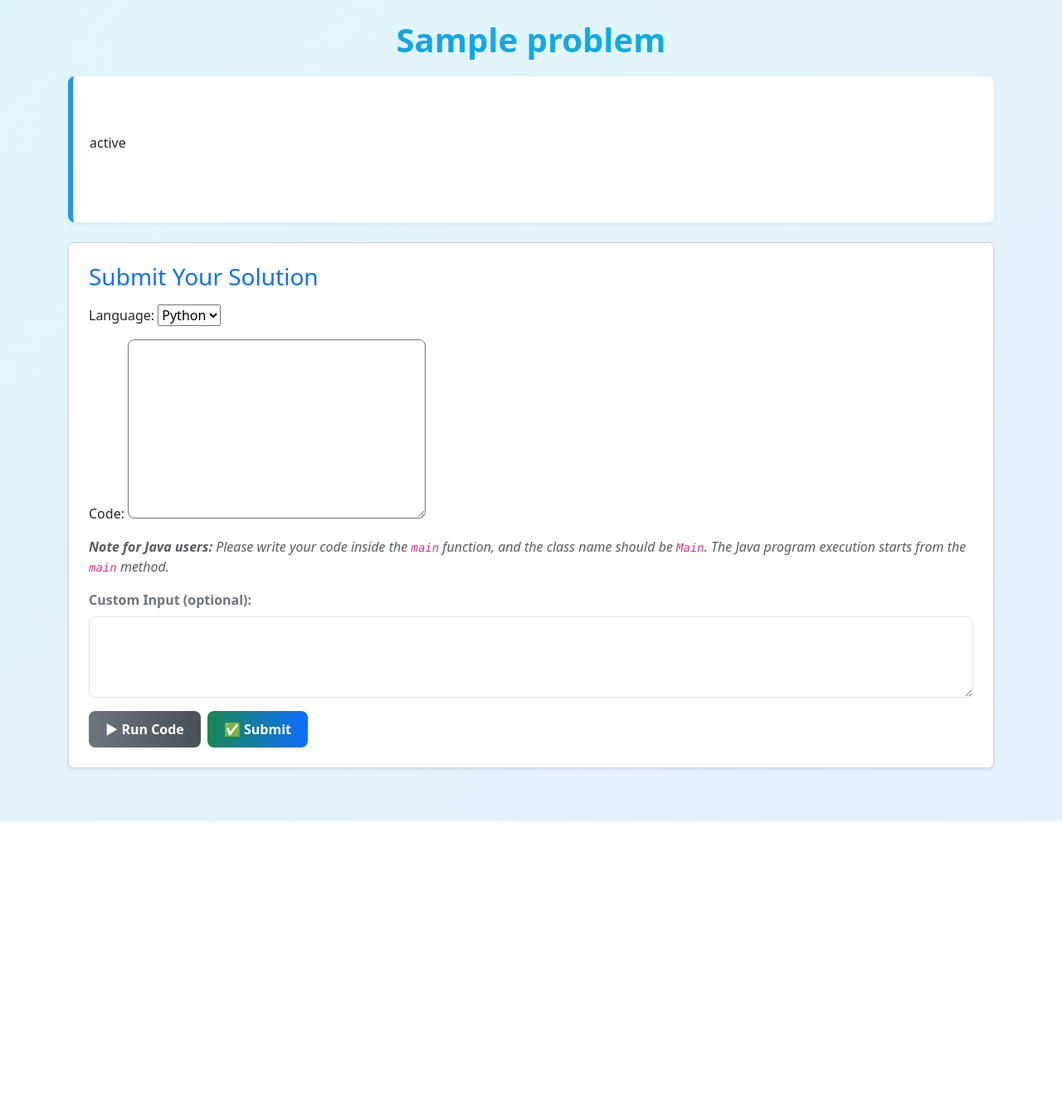
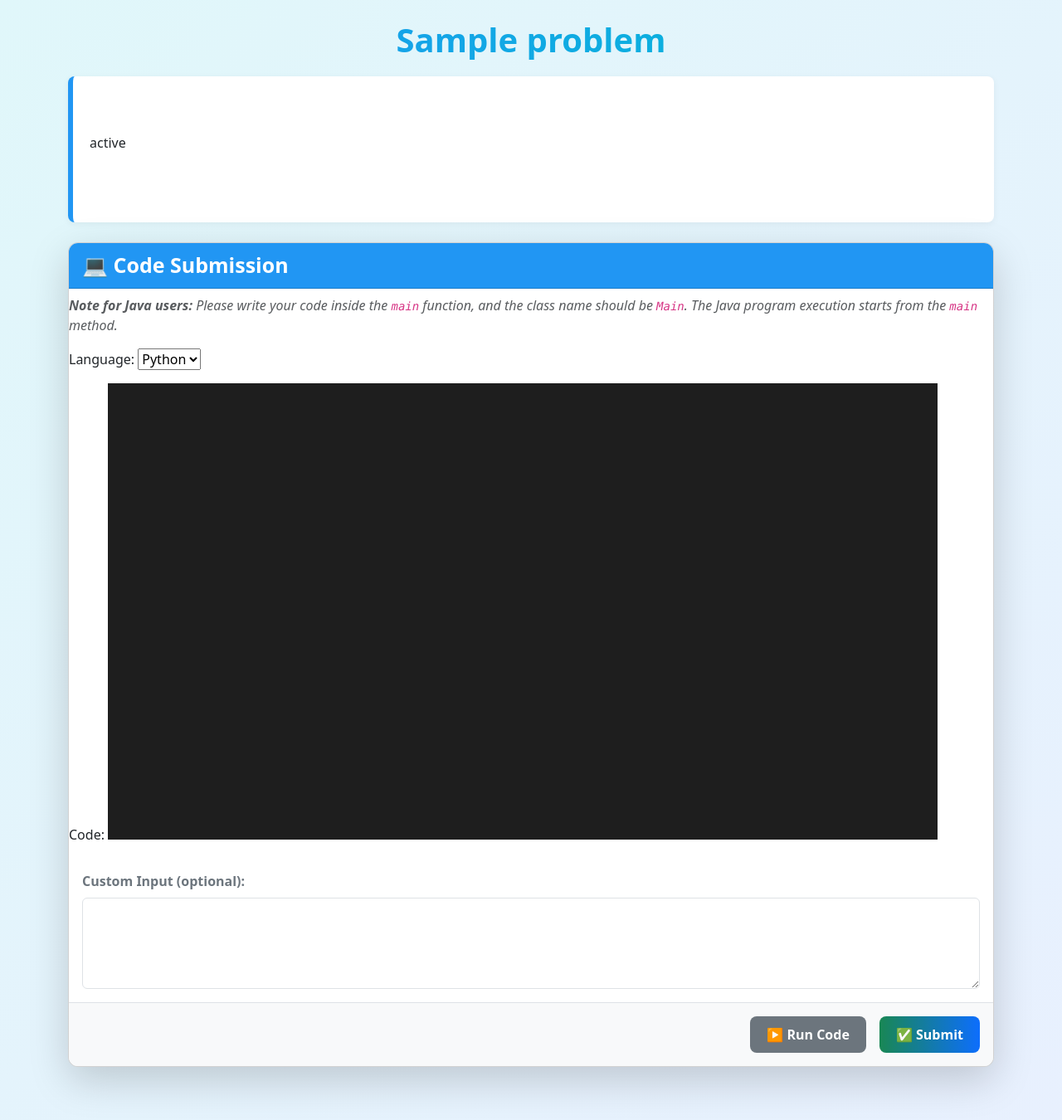
Before and after one commit to nayakakash11/Judge0_0, a Django app: page /problems/1/ in a window 1280 px wide. Shown: the whole page at 83% size. Before the commit the page ends 990 px from the top, so only its background shows below. Run offline with Django 5.2, Linux system fonts and the light colour scheme; a user stored in the database is signed in; tables that the repository leaves empty hold one stand-in row (values such as "Sample post").

Commit message:
Update problem_detail.html

```diff
--- a/mysite/problems/Templates/problem_detail.html
+++ b/mysite/problems/Templates/problem_detail.html
@@ -36,20 +36,42 @@
       white-space: pre-wrap;
     }
 
-    /* Code Editor & Inputs */
-    textarea, textarea.form-control {
-      font-family: monospace;
+    /* Enhanced Code Editor Box */
+    .editor-box {
+      border-radius: 12px;
+      overflow: hidden;
+    }
+    .editor-box .card-header {
+      background: #2196f3;
+      color: #ffffff;
+      font-weight: bold;
+      font-size: 25px;
+    }
+    .editor-container textarea,
+    .editor-container textarea.form-control {
+      height: 550px !important; /* Bigger coding area */
+      width: 1000px;
+      border: none;
+      border-radius: 0;
+      font-family: "Fira Code", monospace;
+      font-size: 15px;
+      background: #1e1e1e; /* Dark editor style */
+      color: #eaeaea;
+      padding: 15px;
+      resize: none;
+    }
+
+    Language selector
+    #language {
+      border-radius: 6px;
+      padding: 4px 10px;
+      font-weight: 600;
       font-size: 14px;
-      border-radius: 8px;
-      background: #fefefe;
-    }
-    textarea#id_source_code {
-      height: 400px; /* Full coding area */
     }
 
     /* Buttons */
     .btn-run {
-      background: linear-gradient(90deg, #6c757d, #495057);
+      background: #6c757d;
       color: white;
       border-radius: 8px;
       padding: 10px 20px;
@@ -111,32 +133,36 @@
   </div>
 
   <!-- Submission Form -->
-  <div class="card p-4 mb-4 shadow-sm">
-    <h3 class="mb-3 text-primary">Submit Your Solution</h3>
+  <div class="card mb-4 shadow-lg editor-box">
+    <div class="card-header d-flex justify-content-between align-items-center">
+      <span>💻 Code Submission</span>
+      <!-- Language Selector -->
+    </div>
+    <div class="card-body p-0">
       <form method="post">
         {% csrf_token %}
+        <p class="text-muted fst-italic mt-2">
+        <strong>Note for Java users:</strong> Please write your code inside the <code>main</code> function, and the class name should be <code>Main</code>. The Java program execution starts from the <code>main</code> method.
+        </p>
 
         <!-- Code Editor -->
         <div class="editor-container">
         {{ form.as_p }}
-
-      <p class="text-muted fst-italic mt-2">
-      <strong>Note for Java users:</strong> Please write your code inside the <code>main</code> function, and the class name should be <code>Main</code>. The Java program execution starts from the <code>main</code> method.
-      </p>
         </div>
 
         <!-- Custom Input -->
-      <div class="mb-3">
+        <div class="p-3">
           <label for="custom_input" class="form-label fw-bold text-secondary">Custom Input (optional):</label>
           <textarea name="custom_input" id="custom_input" rows="4" class="form-control">{{ custom_input|default_if_none:"" }}</textarea>
         </div>
 
         <!-- Buttons -->
-      <div class="d-flex gap-2">
-        <button type="submit" name="run_code" class="btn-run">▶ Run Code</button>
+        <div class="d-flex gap-3 justify-content-end p-3 border-top bg-light">
+          <button type="submit" name="run_code" class="btn-run">▶️ Run Code</button>
           <button type="submit" name="submit_code" class="btn-submit">✅ Submit</button>
         </div>
       </form>
+    </div>
   </div>
 
   <!-- Execution Result -->
```
Lines whose indentation alone changed are shown as unchanged.
